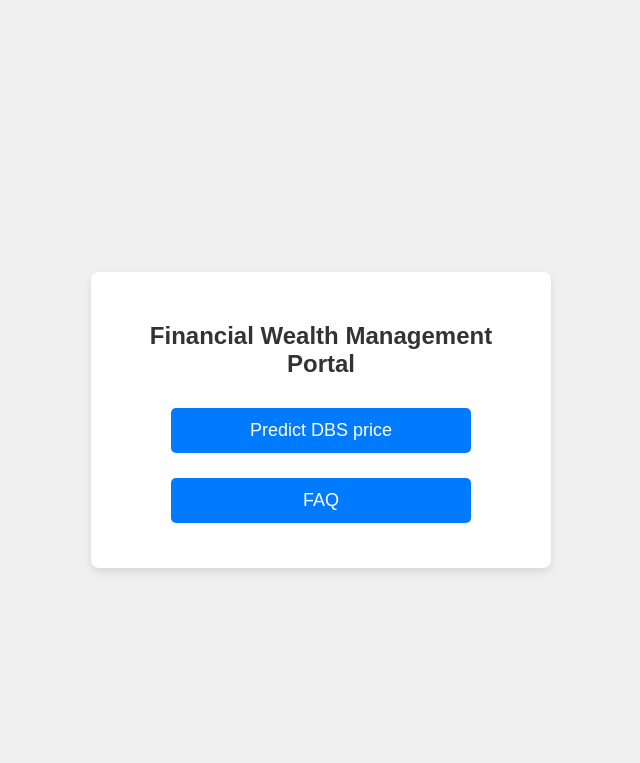
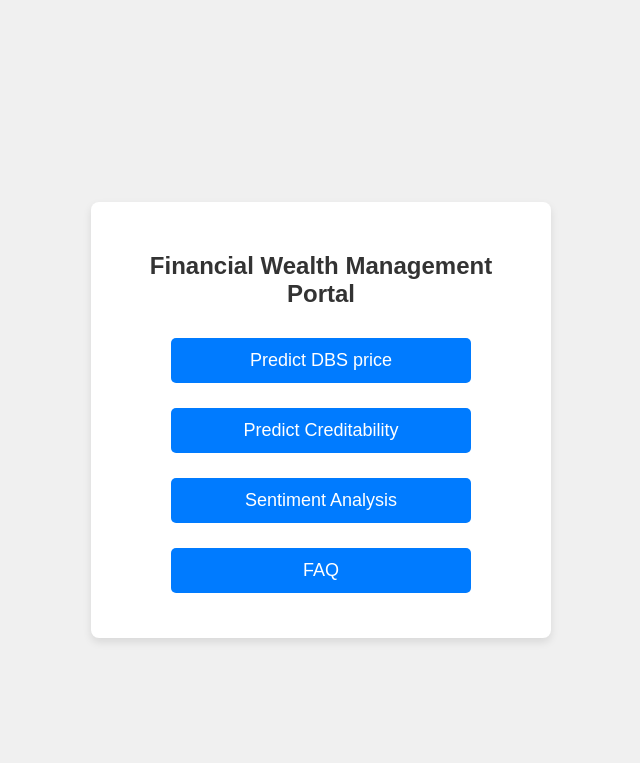
Before and after one commit to jcheong499/CET023-Sep-2024-intake-13, a Flask app: page / in a window 1280 px wide. Shown: the top 763 px of the page, without its empty margins (319-959 px from the left). Run offline with Flask 3, Linux system fonts and the light colour scheme.

Commit message:
Update index.html

```diff
--- a/templates/index.html
+++ b/templates/index.html
@@ -7,9 +7,16 @@
         <h2>Financial Wealth Management Portal</h2>
         <form action="/prediction_DBS" method="post">
             <input type="submit" value="Predict DBS price">
-        </form>
+          </form>
+          <form action="/predict_creditability" method="post">
+            <input type="submit" value="Predict Creditability">
+          </form>
+          <form action="/sentiment_analysis" method="post">
+            <input type="submit" value="Sentiment Analysis">
+           </form>
         <form action="/faq" method="post">
           <input type="submit" value="FAQ">
+
       </form>
     </div>
     </body>
```
